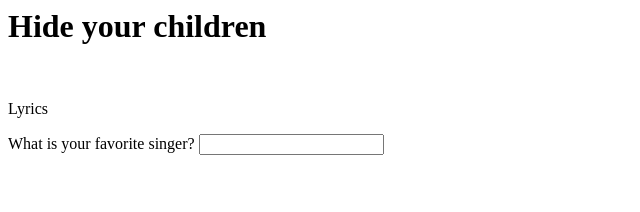
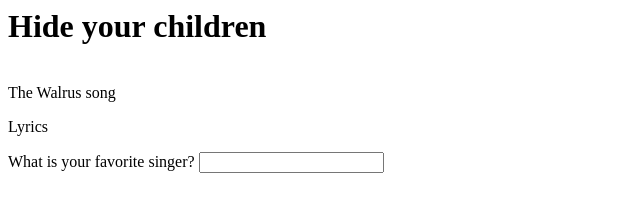
Before and after one commit to SamEvalt/SamEvalt.github.io, a plain HTML site: page index.html in a window 1280 px wide. Shown: the whole page, without its empty margins (0-640 px from the left). Drawn offline with Linux system fonts and the light colour scheme.

Commit message:
Update index.html

```diff
--- a/index.html
+++ b/index.html
@@ -5,7 +5,7 @@
   <body>
     <h1> Hide your children </h1>
     <br />
-
+    The Walrus song
     <p>
       Lyrics
     </p>
```
